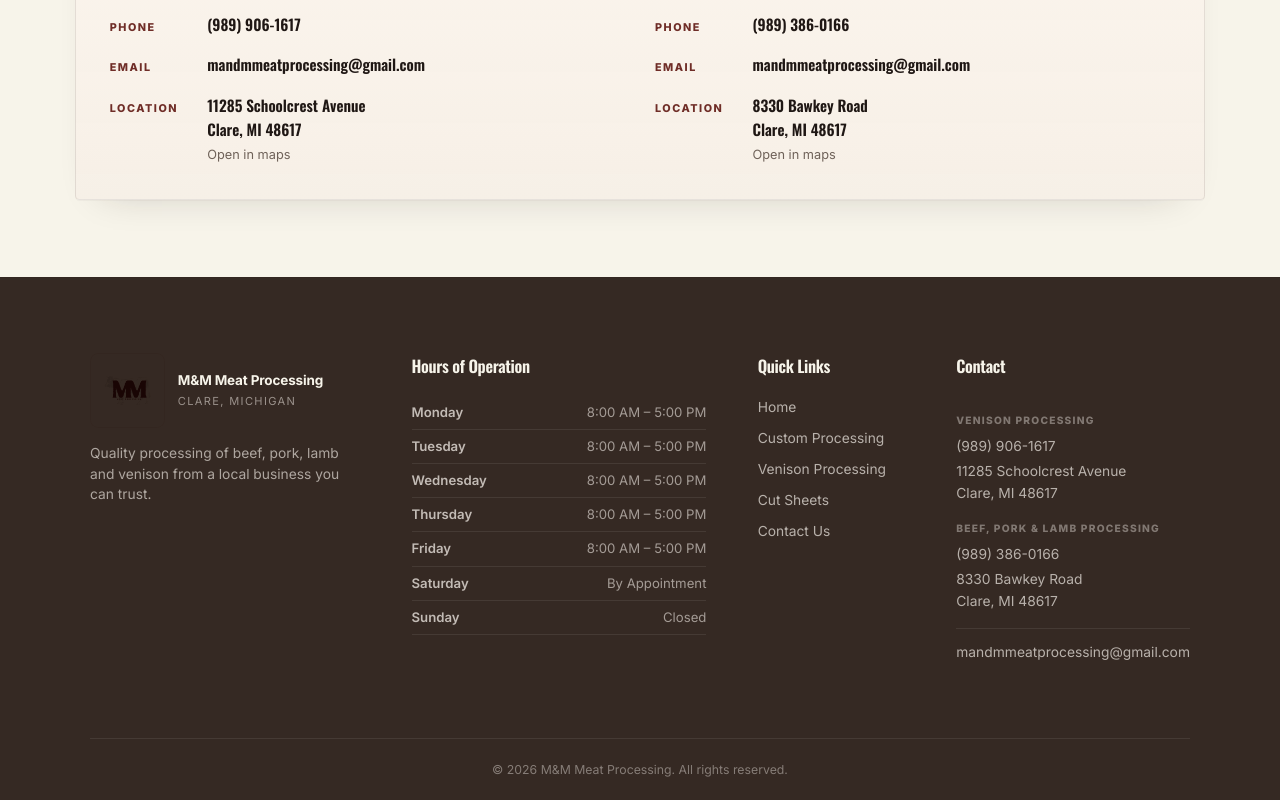
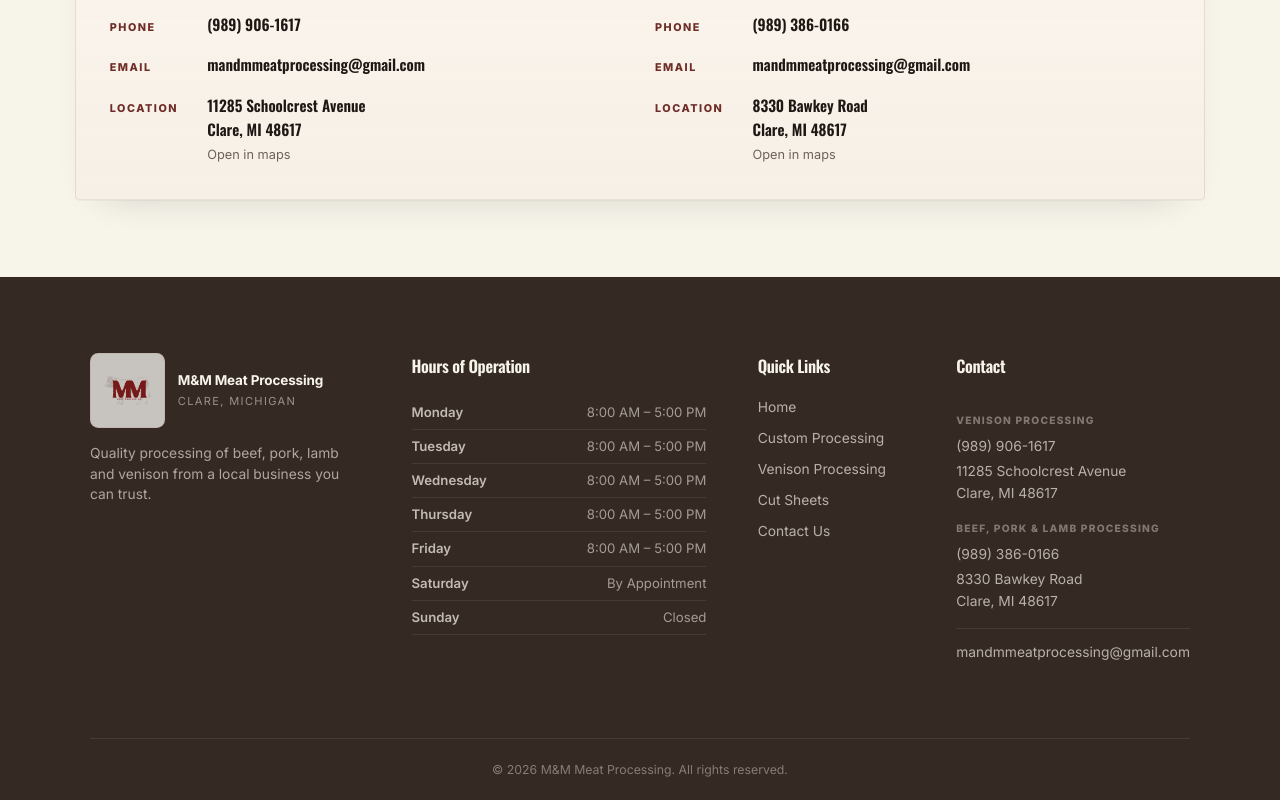
Before and after one commit to trentproductionz-design/mandmmeats, a React (Vite) app: page /contact-us in a window 1280 px wide. Shown: the part 1032-1832 px from the top of the page. Built offline with nearby package versions, Linux system fonts and the light colour scheme.

Commit message:
Remove mix-blend-mode and background from logo — PNG is already transparent
Co-Authored-By: Claude Sonnet 4.6 <noreply@anthropic.com>

```diff
--- a/src/App.css
+++ b/src/App.css
@@ -92,8 +92,6 @@
   width: 5rem;
   height: 5rem;
   flex-shrink: 0;
-  object-fit: contain;
-  mix-blend-mode: multiply;
   object-fit: contain;
   padding: 0.25rem;
   border: 1px solid rgba(111, 45, 39, 0.1);
```
